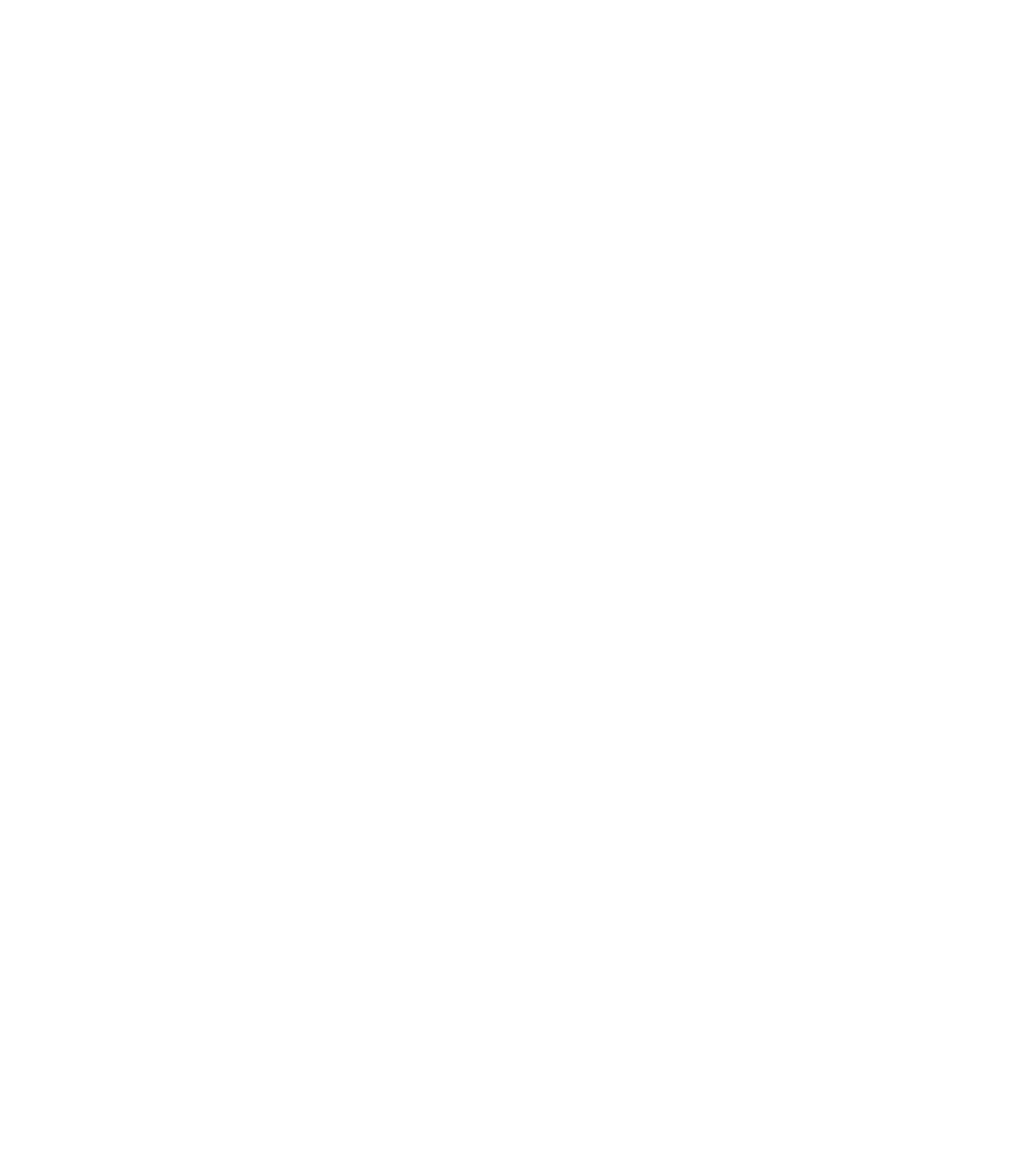
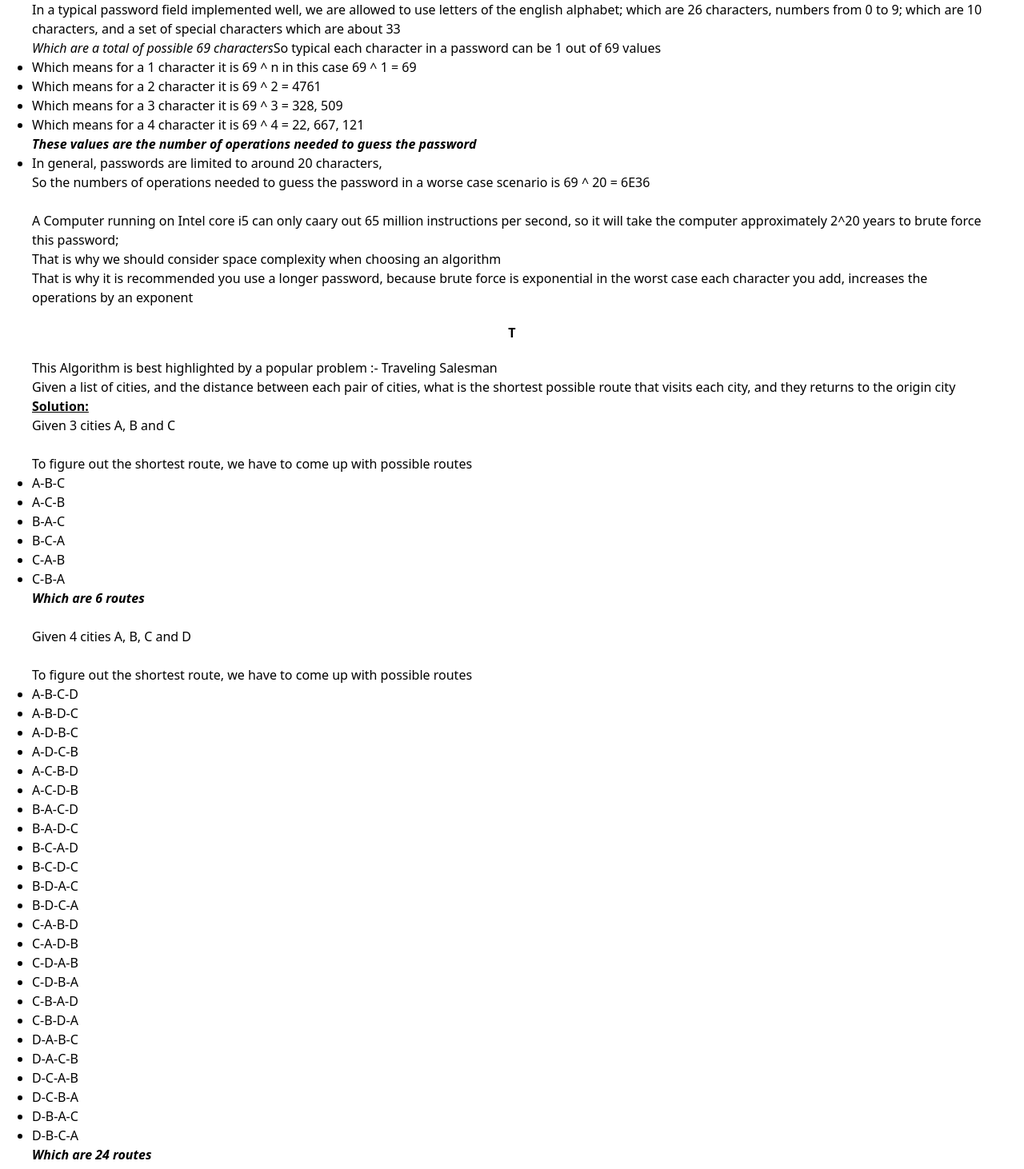
Before and after one commit to 1am-programmer/Data-structures-and-Algorithm, a React (Vite) app: page /big-o in a window 1280 px wide. Shown: the part 1468-2930 px from the top of the page at 80% size. Before the commit the page ends 1488 px from the top, so only its background shows below. Built offline with nearby package versions, Linux system fonts and the light colour scheme.

Commit message:
travelling salesman problem

```diff
--- a/router/BigO.jsx
+++ b/router/BigO.jsx
@@ -215,7 +215,132 @@
           Why this algorithm is so inefficient in a real world scenario for
           example :- A password
         </p>
-        <p> </p>
+        <p>
+          {" "}
+          In a typical password field implemented well, we are allowed to use
+          letters of the english alphabet; which are 26 characters, numbers from
+          0 to 9; which are 10 characters, and a set of special characters which
+          are about 33 <br />
+          <span className="italic">
+            Which are a total of possible 69 characters
+          </span>
+          So typical each character in a password can be 1 out of 69 values
+        </p>
+
+        <ul>
+          <li className="list-disc">
+            Which means for a 1 character it is 69 ^ n in this case 69 ^ 1 = 69
+          </li>
+          <li className="list-disc">
+            Which means for a 2 character it is 69 ^ 2 = 4761
+          </li>
+          <li className="list-disc">
+            Which means for a 3 character it is 69 ^ 3 = 328, 509
+          </li>
+          <li className="list-disc">
+            Which means for a 4 character it is 69 ^ 4 = 22, 667, 121
+          </li>
+          <span className="italic font-bold list-decimal">
+            These values are the number of operations needed to guess the
+            password
+          </span>
+          <li className="list-disc">
+            In general, passwords are limited to around 20 characters, <br />
+            So the numbers of operations needed to guess the password in a worse
+            case scenario is 69 ^ 20 = 6E36
+          </li>{" "}
+          <br />
+          <span>
+            A Computer running on Intel core i5 can only caary out 65 million
+            instructions per second, so it will take the computer approximately
+            2^20 years to brute force this password;
+            <br />
+            That is why we should consider space complexity when choosing an
+            algorithm{" "}
+          </span>{" "}
+          <br />
+          <span>
+            That is why it is recommended you use a longer password, because
+            brute force is exponential in the worst case each character you add,
+            increases the operations by an exponent
+          </span>
+        </ul>
+      </div>
+
+      <div>
+        <h3 className="font-bold py-5 text-center">T</h3>
+        <p>
+          This Algorithm is best highlighted by a popular problem :- Traveling
+          Salesman{" "}
+        </p>
+        <p>
+          Given a list of cities, and the distance between each pair of cities,
+          what is the shortest possible route that visits each city, and they
+          returns to the origin city
+        </p>
+        <p className="font-bold underline">Solution:</p>{" "}
+        <div>
+          <p>Given 3 cities A, B and C</p> <br />
+          <span>
+            To figure out the shortest route, we have to come up with possible
+            routes
+          </span>
+          <ul>
+            <li className="list-disc">A-B-C</li>
+            <li className="list-disc">A-C-B</li>
+            <li className="list-disc">B-A-C</li>
+            <li className="list-disc">B-C-A</li>
+            <li className="list-disc">C-A-B</li>
+            <li className="list-disc">C-B-A</li>
+          </ul>
+          <span className="italic font-bold">Which are 6 routes</span>
+        </div>
+        <br />
+        <div>
+          <p>Given 4 cities A, B, C and D</p> <br />
+          <span>
+            To figure out the shortest route, we have to come up with possible
+            routes
+          </span>
+          <ul>
+            <li className="list-disc">A-B-C-D</li>
+            <li className="list-disc">A-B-D-C</li>
+
+            <li className="list-disc">A-D-B-C</li>
+            <li className="list-disc">A-D-C-B</li>
+
+            <li className="list-disc">A-C-B-D</li>
+            <li className="list-disc">A-C-D-B</li>
+
+            <li className="list-disc">B-A-C-D</li>
+            <li className="list-disc">B-A-D-C</li>
+
+            <li className="list-disc">B-C-A-D</li>
+            <li className="list-disc">B-C-D-C</li>
+
+            <li className="list-disc">B-D-A-C</li>
+            <li className="list-disc">B-D-C-A</li>
+
+            <li className="list-disc">C-A-B-D</li>
+            <li className="list-disc">C-A-D-B</li>
+
+            <li className="list-disc">C-D-A-B</li>
+            <li className="list-disc">C-D-B-A</li>
+
+            <li className="list-disc">C-B-A-D</li>
+            <li className="list-disc">C-B-D-A</li>
+
+            <li className="list-disc">D-A-B-C</li>
+            <li className="list-disc">D-A-C-B</li>
+
+            <li className="list-disc">D-C-A-B</li>
+            <li className="list-disc">D-C-B-A</li>
+
+            <li className="list-disc">D-B-A-C</li>
+            <li className="list-disc">D-B-C-A</li>
+          </ul>
+          <span className="italic font-bold">Which are 24 routes</span>
+        </div>
       </div>
     </div>
   );
```
